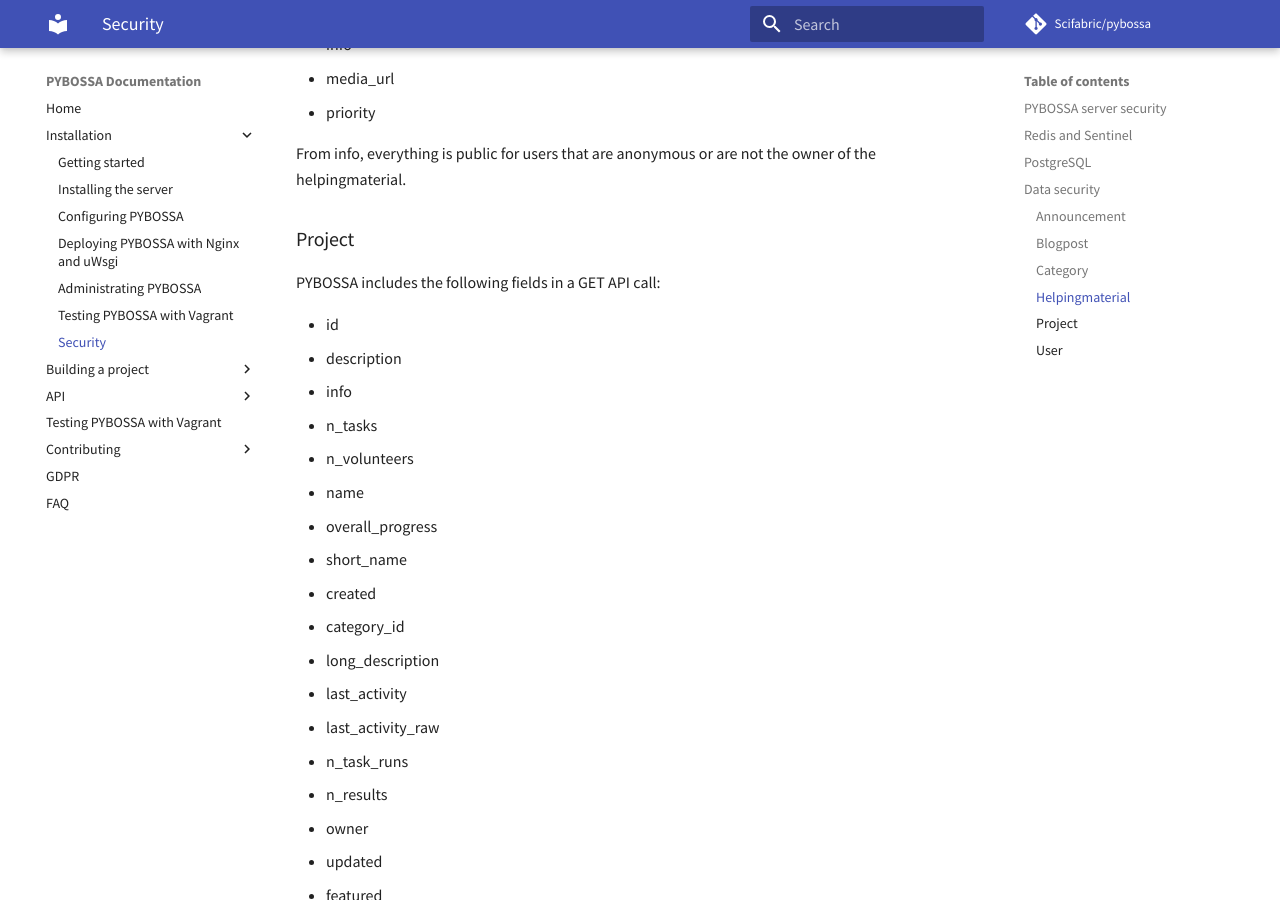
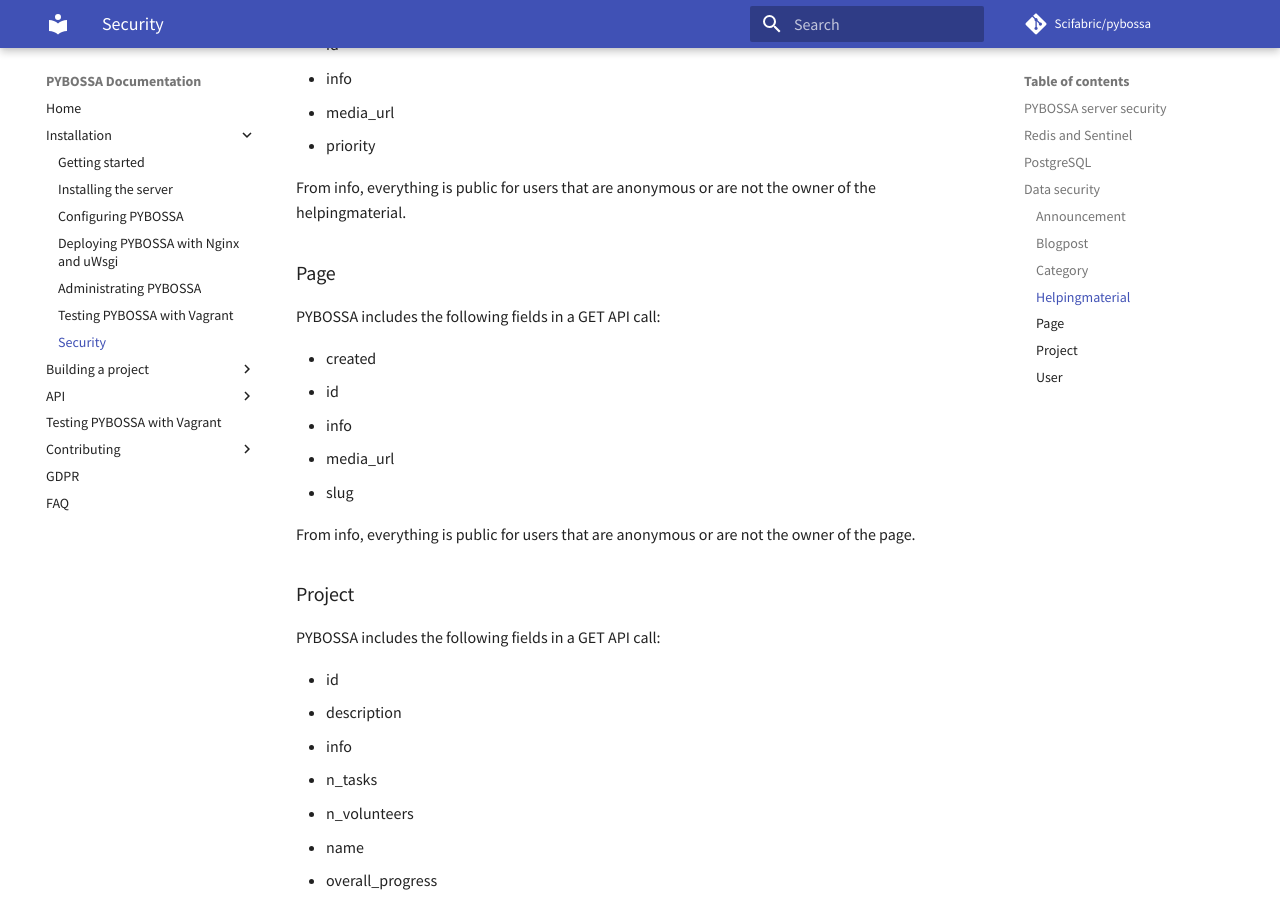
Before and after one commit to Scifabric/docs.pybossa.com, an MkDocs documentation site: the page built from docs/installation/security.md, in a window 1280 px wide and 900 px high, scrolled down 2725 px. Built offline with MkDocs 1.6.1 and Material for MkDocs 9.7.7, drawn with Linux system fonts in a browser that asks for light colours; comment, search, counter and statistics services are not loaded; old or Windows-style settings are respelled for this version of MkDocs; some of the changed text lies outside the part shown.

Commit message:
Docs for pages.

```diff
--- a/docs/installation/security.md
+++ b/docs/installation/security.md
@@ -26,7 +26,8 @@ PYBOSSA can store any information within the **info** field of the following dom
 * Announcement.
 * Blogpost.
 * Category.
-* Helpingmaterial.
+* Helpingmaterial,
+* Page,
 * Project, and
 * User.
 
@@ -83,6 +84,18 @@ PYBOSSA includes the following fields in a GET API call:
 * priority
 
 From info, everything is public for users that are anonymous or are not the owner of the helpingmaterial.
+
+### Page
+PYBOSSA includes the following fields in a GET API call:
+
+* created
+* id
+* info
+* media_url
+* slug
+
+From info, everything is public for users that are anonymous or are not the owner of the page.
+
 
 ### Project
 PYBOSSA includes the following fields in a GET API call:
```
Also changed, not shown: docs/api/page/intro.md (added, +32 -0 lines), 1 other file.
